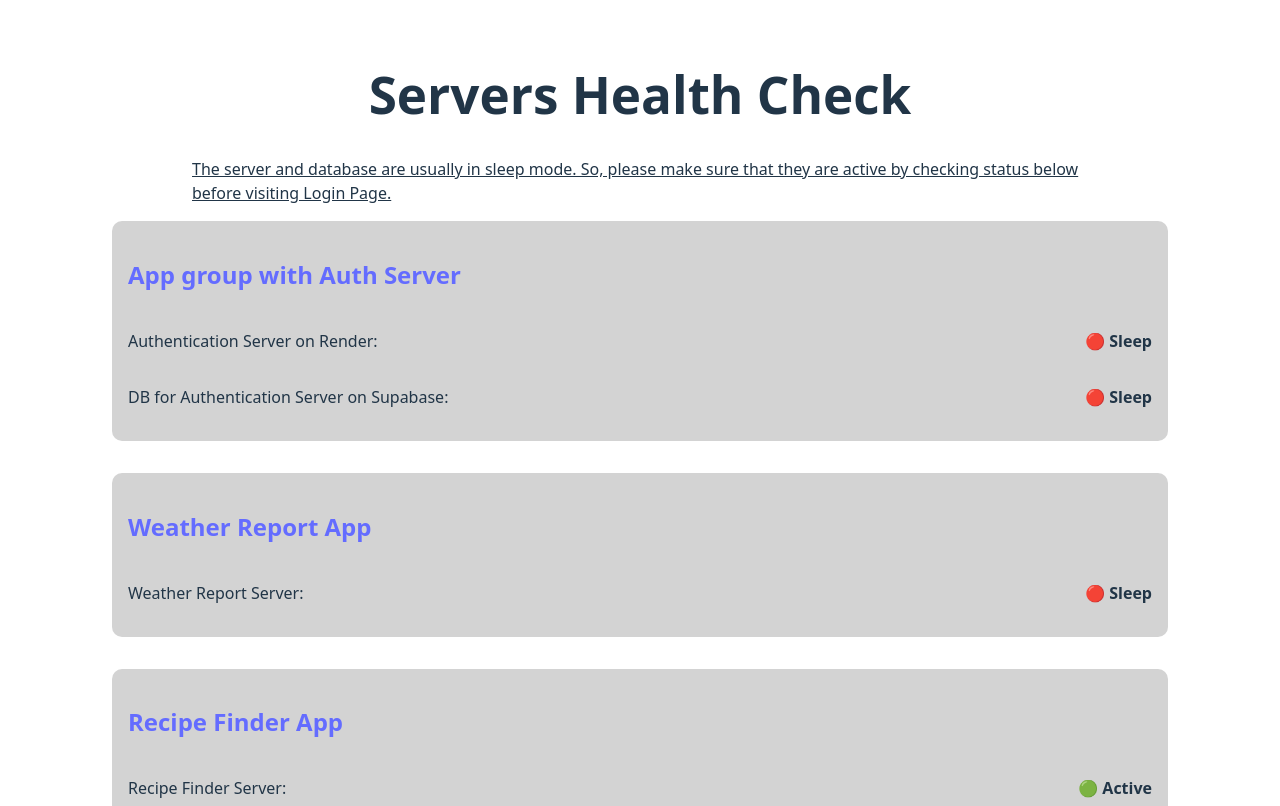
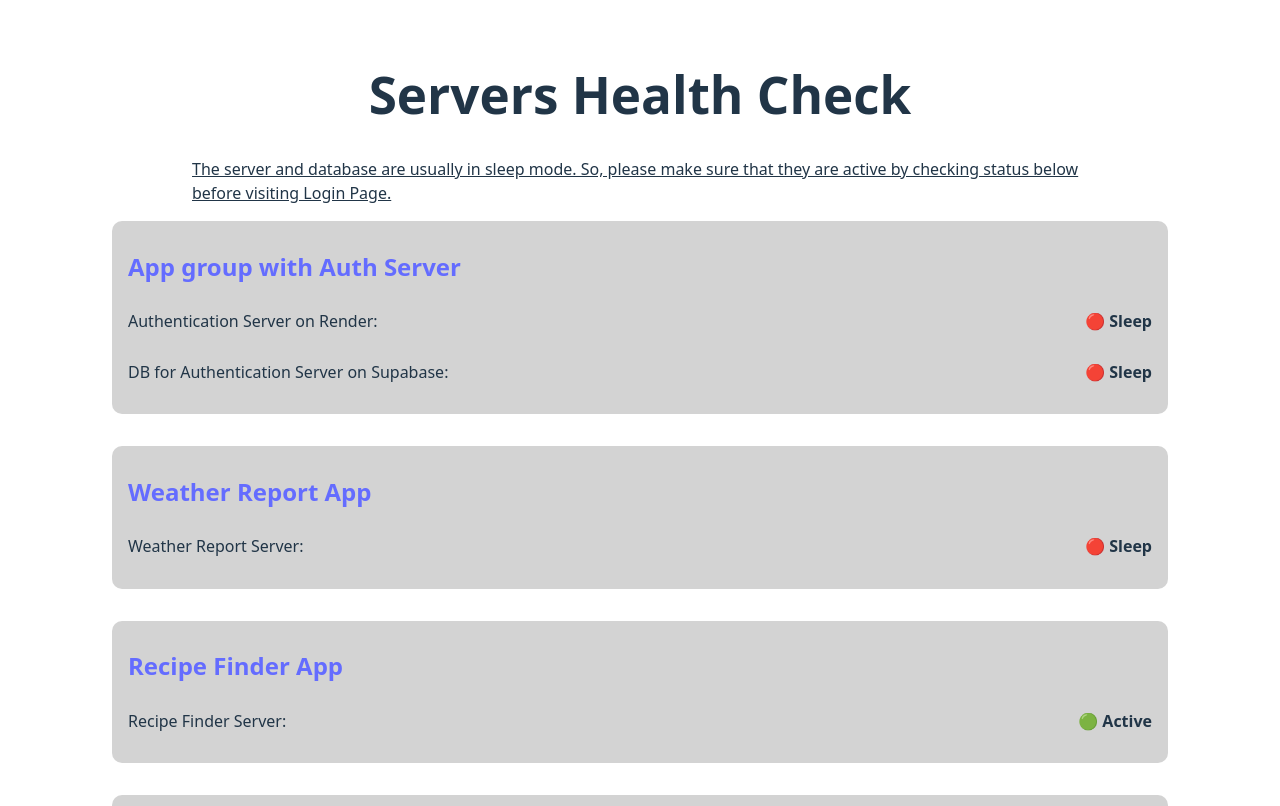
Before and after one commit to kappasan21/server-health-check, a React (Vite) app: page / in a window 1280 px wide. Shown: the top 806 px of the page. Built offline with nearby package versions, Linux system fonts and the light colour scheme; no server answers.

Commit message:
GUI updates

```diff
--- a/src/App.css
+++ b/src/App.css
@@ -68,6 +68,7 @@ li {
   width: 80vw;
   padding: 1rem;
   border-radius: 10px;
+  line-height: 1.2rem;
 }
 
 .status-list-section p {
```
